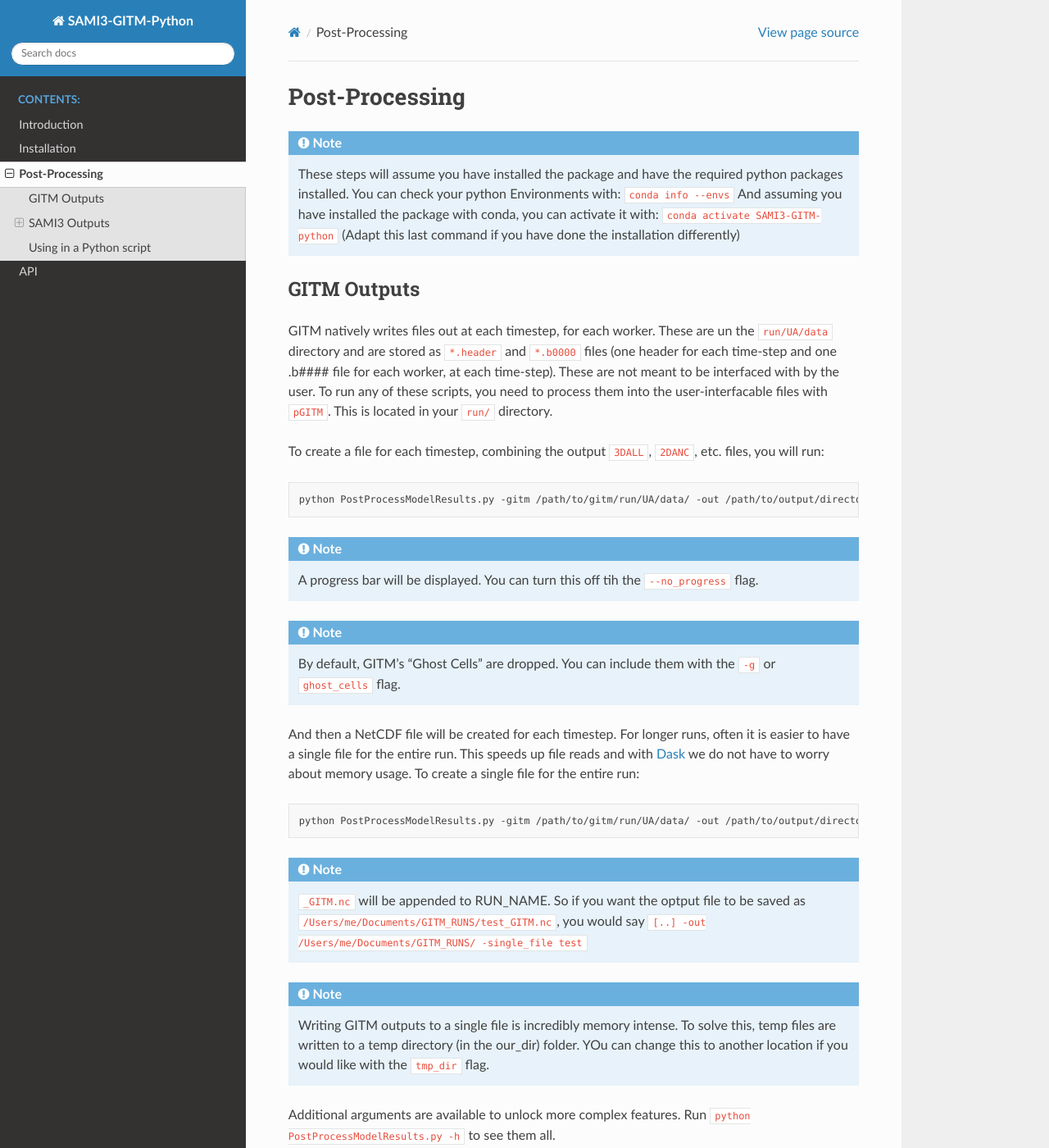
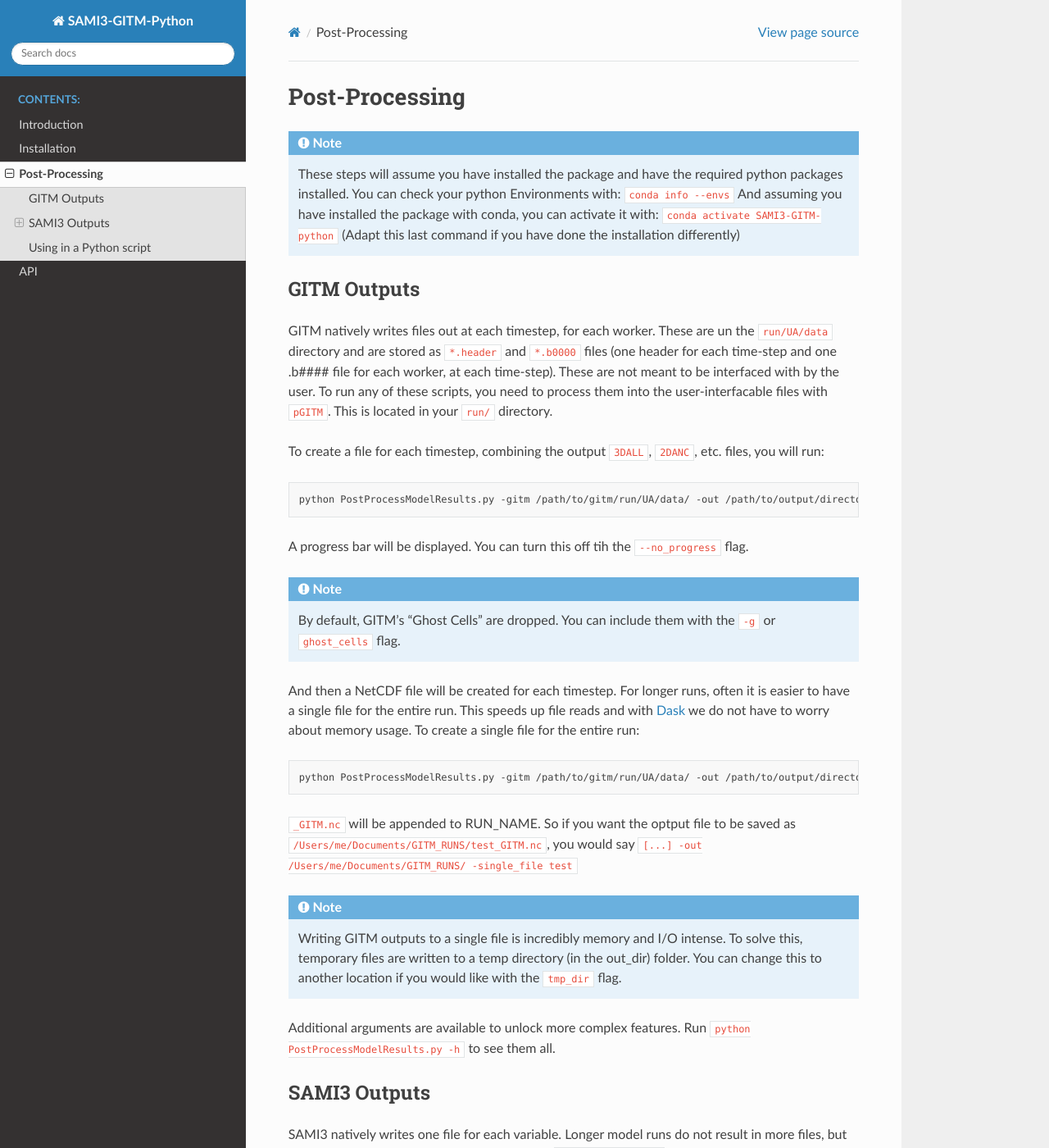
Before and after one commit to abukowski21/SAMI3-GITM-python, a Sphinx documentation site: the page built from docs/source/usage.rst, in a window 1280 px wide and 1400 px high. Shown: the whole window at 82% size. Built offline with Sphinx 7.4.7 and the Read the Docs theme 2.0.0, drawn with Linux system fonts in a browser that asks for light colours; pages that are not in the unit, such as notebooks, are missing from menus.

Commit message:
Fix typos.

```diff
--- a/docs/source/usage.rst
+++ b/docs/source/usage.rst
@@ -23,8 +23,7 @@
 
     python PostProcessModelResults.py -gitm /path/to/gitm/run/UA/data/ -out /path/to/output/directory/
 
-.. note::
-    A progress bar will be displayed. You can turn this off tih the ``--no_progress`` flag.
+A progress bar will be displayed. You can turn this off tih the ``--no_progress`` flag.
 
 .. note::
     By default, GITM's "Ghost Cells" are dropped. You can include them with the ``-g`` or ``ghost_cells`` flag.
@@ -38,11 +37,10 @@
     python PostProcessModelResults.py -gitm /path/to/gitm/run/UA/data/ -out /path/to/output/directory/ -single_file RUN_NAME
 
 
-.. note::
-    ``_GITM.nc`` will be appended to RUN_NAME. So if you want the optput file to be saved as ``/Users/me/Documents/GITM_RUNS/test_GITM.nc``, you would say ``[..] -out /Users/me/Documents/GITM_RUNS/ -single_file test``
+``_GITM.nc`` will be appended to RUN_NAME. So if you want the optput file to be saved as ``/Users/me/Documents/GITM_RUNS/test_GITM.nc``, you would say ``[...] -out /Users/me/Documents/GITM_RUNS/ -single_file test``
 
 .. note::
-    Writing GITM outputs to a single file is incredibly memory intense. To solve this, temp files are written to a temp directory (in the our_dir) folder. YOu can change this to another location if you would like with the ``tmp_dir`` flag.
+    Writing GITM outputs to a single file is incredibly memory and I/O intense. To solve this, temporary files are written to a temp directory (in the out_dir) folder. You can change this to another location if you would like with the ``tmp_dir`` flag.
 
 
 Additional arguments are available to unlock more complex features. Run ``python PostProcessModelResults.py -h`` to see them all.
```
